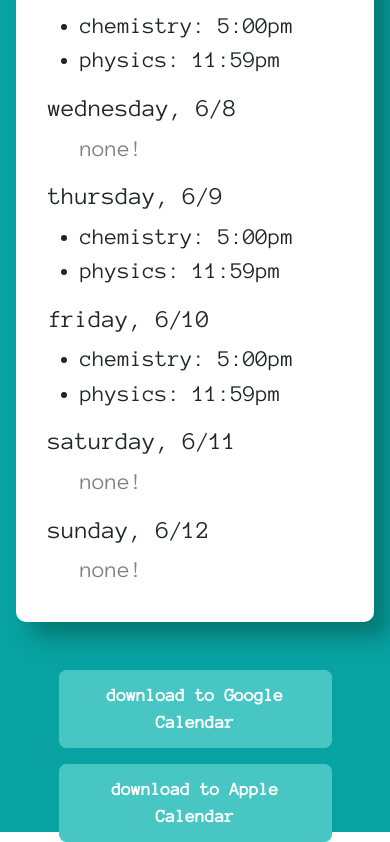
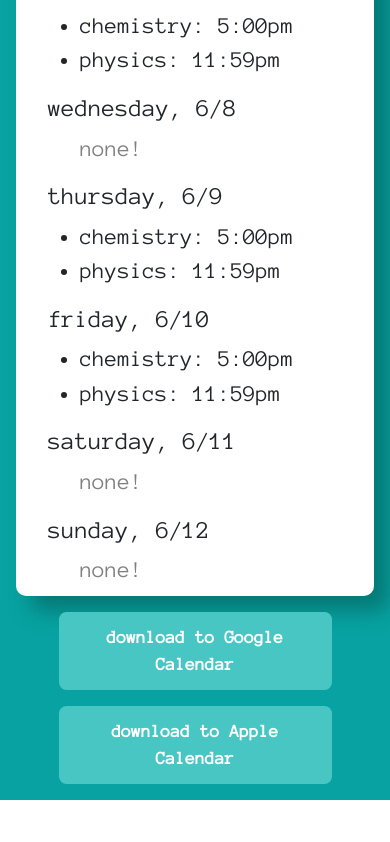
Before and after one commit to acowe/GSCal_front_end, a React (Create React App) app: page / in a window 390 px wide. Shown: the part 953-1795 px from the top of the page. After the commit the page ends 1753 px from the top, so only its background shows below. Built offline with nearby package versions, Linux system fonts and the light colour scheme; a web font is replaced by a local one.

Commit message:
make gsc more visually compatible for moble devices

```diff
--- a/src/Home.css
+++ b/src/Home.css
@@ -308,8 +308,6 @@
     }
 }
 
-
-
 .task_card{
     max-width: 100%;
     height: 80%;
@@ -343,9 +341,15 @@
 
 .task_card_contents::-webkit-scrollbar-thumb
 {
-
     border-radius: 10px;
     background-color: #47C6C4;
+}
+
+@media (max-width: 400px) {
+    .task_card .task_card_contents{
+        height:100%;
+        overflow-y: hidden;
+    }
 }
 
 
--- a/src/Home.js
+++ b/src/Home.js
@@ -343,7 +343,7 @@ function Home(){
 
                             </div>
                         </div>
-                        <div className={"dl_button_group"}>
+                        <div className={"mt-3 dl_button_group"}>
                             <button className={"mb-3 shadow-none btn btn-primary"}>download to Google Calendar</button>
                             <button className={"shadow-none btn btn-primary"}>download to Apple Calendar</button>
                         </div>
```
